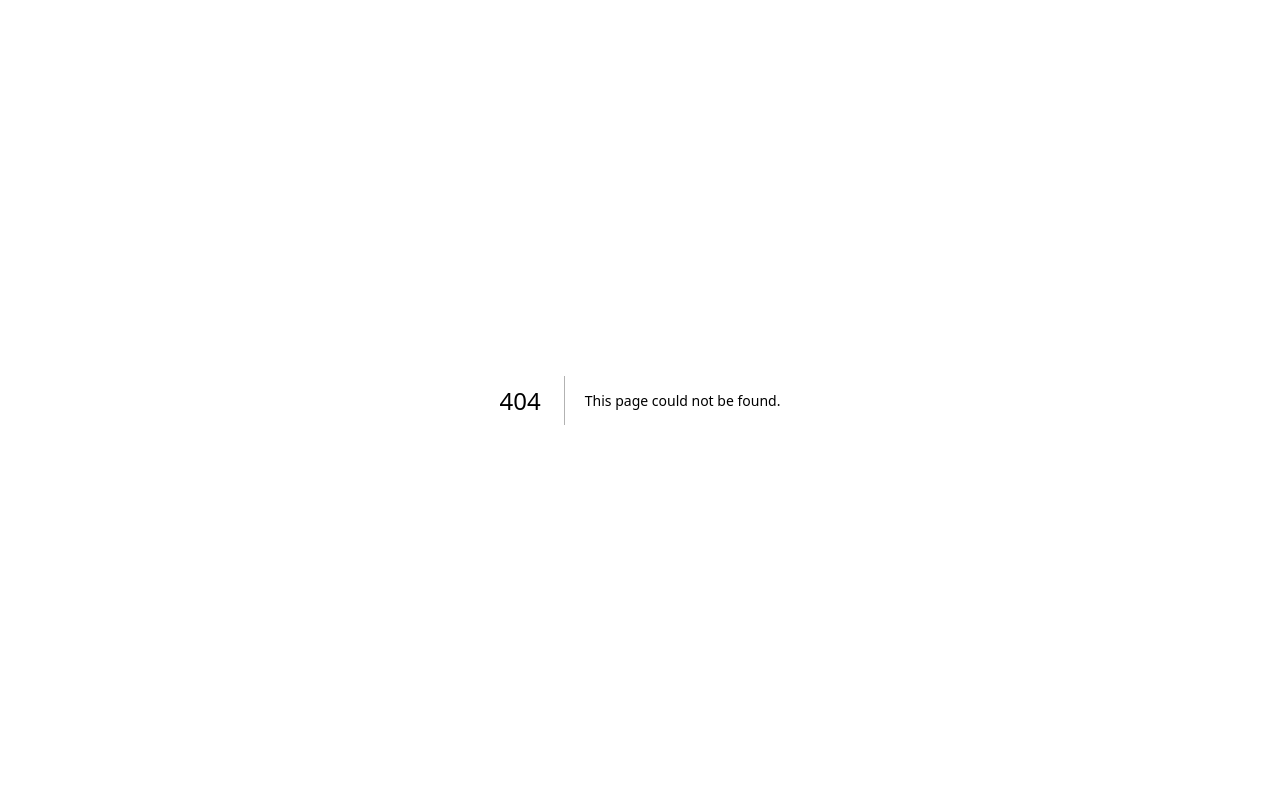
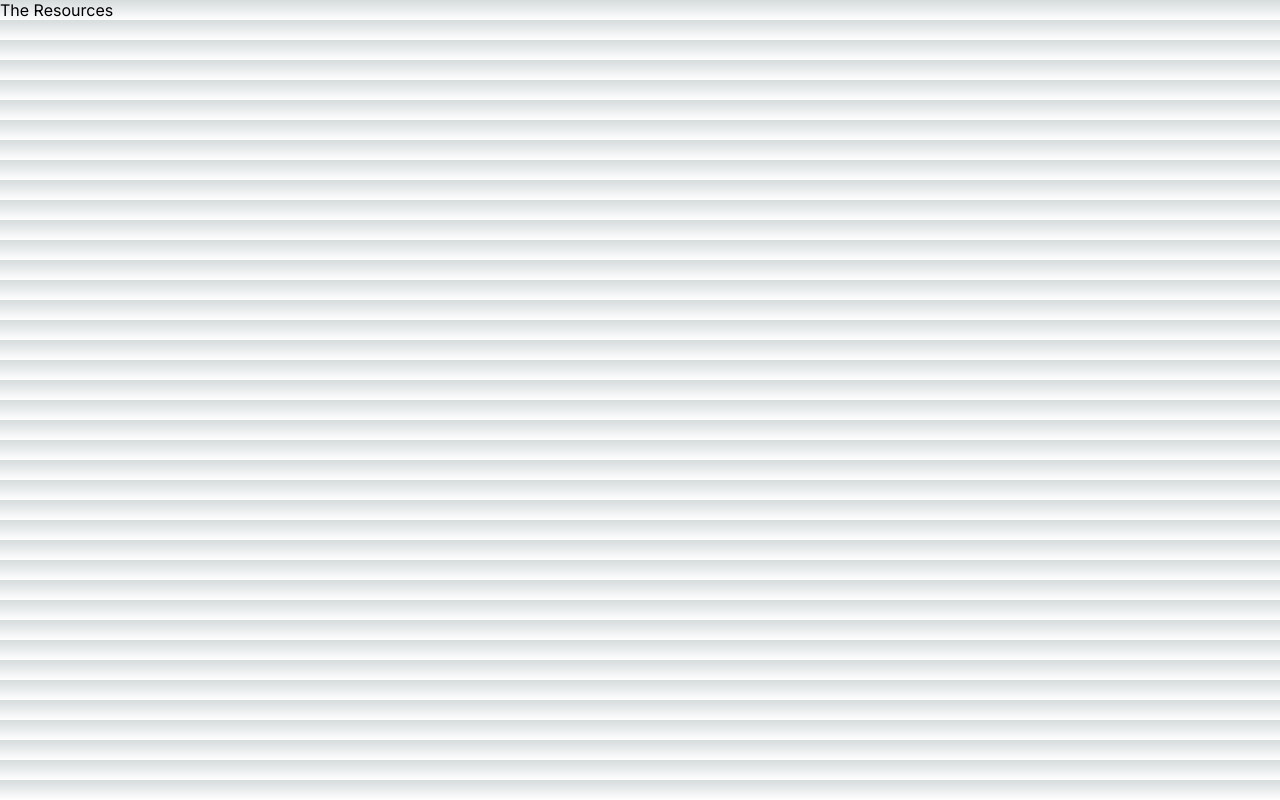
Before and after one commit to carvalhochris/pure-ts, a Next.js app: page /resources in a window 1280 px wide. Before the commit this address had no page. Built offline with nearby package versions, Linux system fonts and the light colour scheme.

Commit message:
resources route

```diff
--- a/app/page.tsx
+++ b/app/page.tsx
@@ -8,7 +8,11 @@ export default function Home() {
       <h1>Welcome to Pure Typescript</h1>
       <p>An online resouce for typescript developers and enthusiasts</p>
       <p>coming soon...</p>
-      <u><a href="https://github.com/carvalhochris/pure-ts" target="#">view repo</a></u>
+      <u>
+        <a href="https://github.com/carvalhochris/pure-ts" target="#">
+          view repo
+        </a>
+      </u>
       <ResourceList />
       {/* <div className={styles.description}>
         <p>
--- /dev/null
+++ b/app/resources/page.tsx
@@ -0,0 +1,5 @@
+const ResourcesPage = () => {
+  return <>The Resources</>;
+};
+
+export default ResourcesPage;
```
